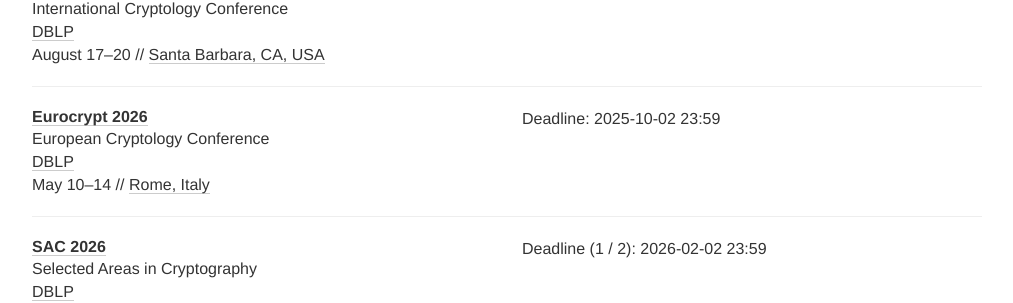
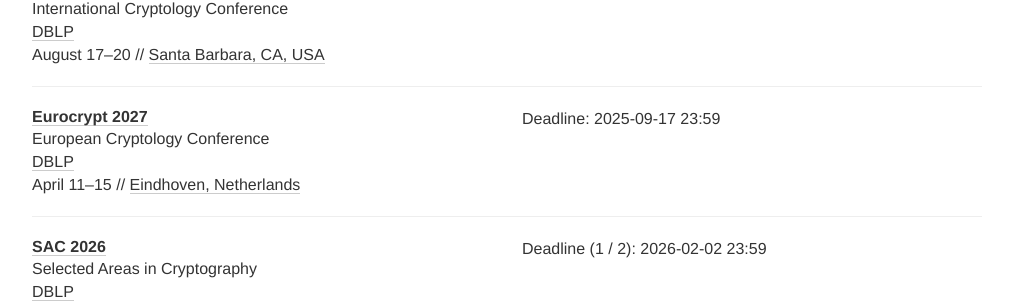
Before and after one commit to sec-deadlines/sec-deadlines.github.io, a Jekyll site: the page built from index.html, in a window 1280 px wide and 900 px high, scrolled down 5162 px. Shown: the part 152-455 px from the top of the window, without its empty margins (133-1146 px from the left). Built offline with Jekyll 4.4.1, drawn with Linux system fonts in a browser that asks for light colours; nearby versions of some CDN libraries; comment, search, counter and statistics services are not loaded.

Commit message:
Update Eurocrypt'27

```diff
--- a/_data/conferences.yml
+++ b/_data/conferences.yml
@@ -268,12 +268,12 @@
 
 - name: Eurocrypt
   description: European Cryptology Conference
-  year: 2026
-  link: https://eurocrypt.iacr.org/2026/
+  year: 2027
+  link: https://eurocrypt.iacr.org/2027/
   dblp: https://dblp.org/db/conf/eurocrypt/index.html
-  deadline: ["2025-10-02 23:59"]
-  date: May 10-14
-  place: Rome, Italy
+  deadline: ["2025-09-17 23:59"]
+  date: April 11-15
+  place: Eindhoven, Netherlands
   tags: [CRYPTO, CONF, ASTAR]
 
 - name: SAC
```
